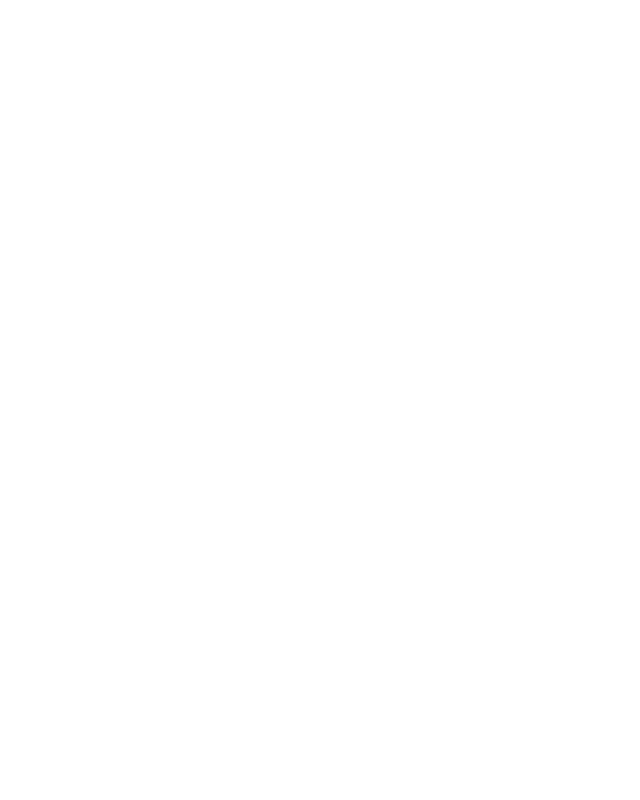
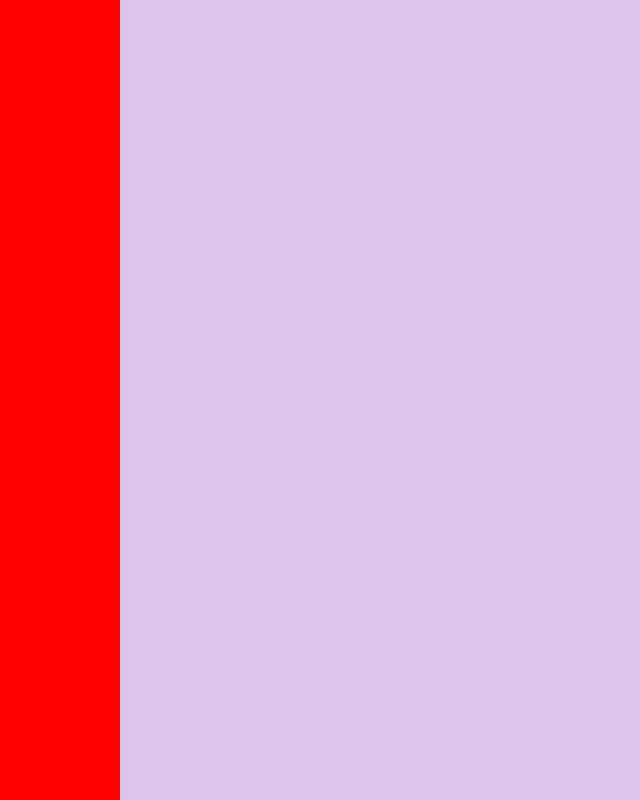
Before and after one commit to 2O77/chat-app-vue, a React (Create React App) app in the folder client/: page / in a window 1280 px wide. Shown: the whole page, without its empty margins (0-640 px from the left). Built offline with nearby package versions, Linux system fonts and the light colour scheme.

Commit message:
something

```diff
--- a/client/src/App.css
+++ b/client/src/App.css
@@ -9,8 +9,3 @@
     overflow: hidden;
     background-color: #dcc4ec;
 }
-
-.main {
-    height: 100%;
-    width: 100%;
-}
--- /dev/null
+++ b/client/src/components/main.js
@@ -0,0 +1,11 @@
+import React from "react"
+
+const Main = () => {
+    return(
+        <div className="main">
+
+        </div>
+    )
+}
+
+export default Main
--- /dev/null
+++ b/client/src/components/sidebar.js
@@ -0,0 +1,12 @@
+import React from "react"
+import '../styles/sidebar.css'
+
+const Sidebar = () => {
+    return (
+        <div className="sidebar">
+
+        </div>
+    )
+}
+
+export default Sidebar
--- a/client/src/pages/home.js
+++ b/client/src/pages/home.js
@@ -1,10 +1,13 @@
 import React from "react";
+import Main from '../components/main.js'
+import Sidebar from "../components/sidebar.js";
 
 const Home = () => {
     return (
-        <>
-
-        </>
+        <div className="home">
+            <Sidebar/>
+            <Main/>
+        </div>
     )
 }
 
--- /dev/null
+++ b/client/src/styles/main.css
@@ -0,0 +1,4 @@
+.main {
+    height: 100%;
+    width: 100%;
+}
--- /dev/null
+++ b/client/src/styles/sidebar.css
@@ -0,0 +1,5 @@
+.sidebar {
+    width: 120px;
+    height: 100%;
+    background-color: red;
+}
```
Also changed, not shown: client/src/pages/login.js (added), client/src/pages/register.js (added).
